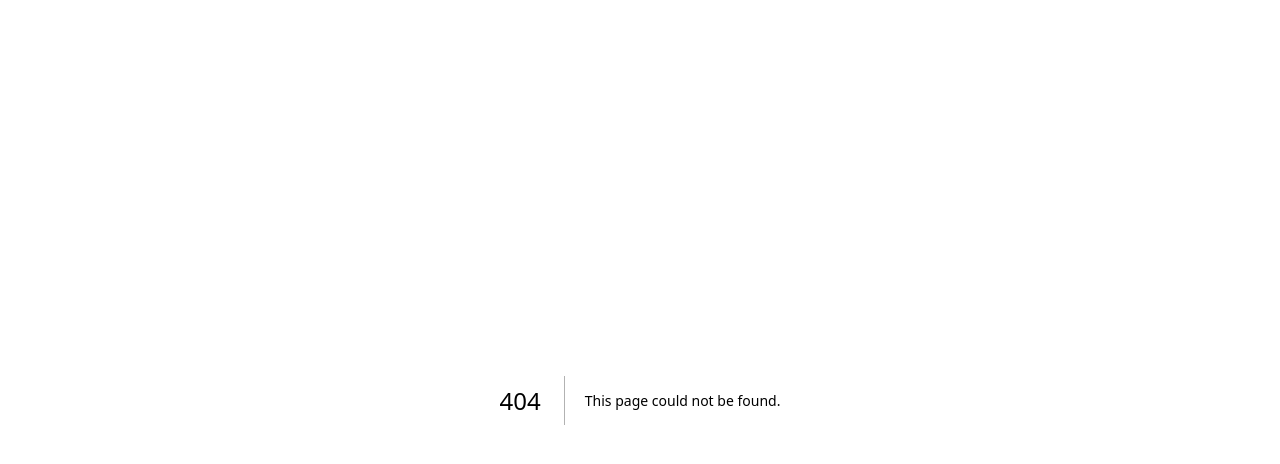
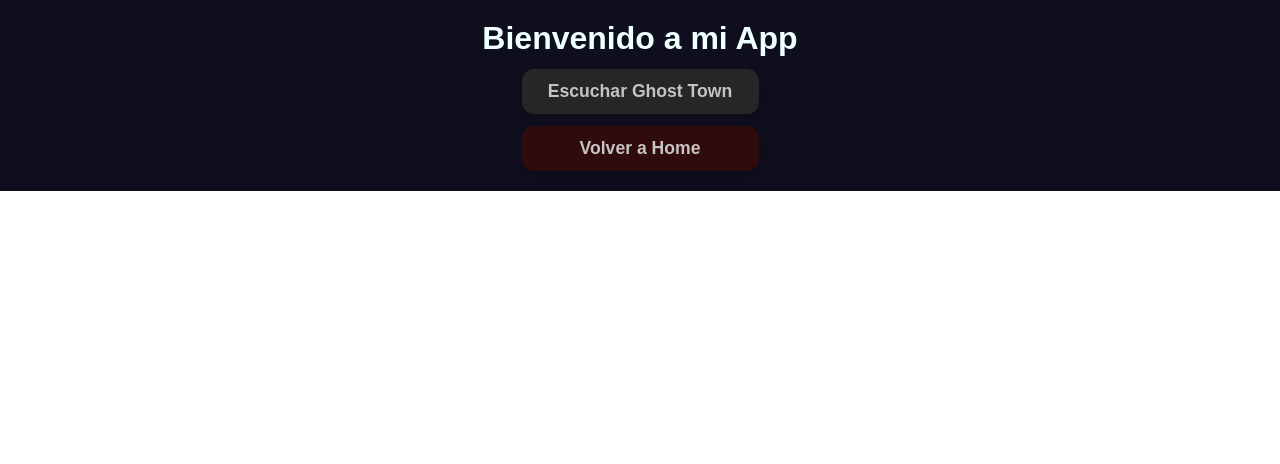
Before and after one commit to psalamanca/react_homework, a Next.js app: page /grijalba/js in a window 1280 px wide. Before the commit this address had no page. Shown: the top 464 px of the page. Built offline with nearby package versions, Linux system fonts and the light colour scheme.

Commit message:
New Change Grijalba

```diff
--- a/src/app/grijalba/components/Button.jsx
+++ b/src/app/grijalba/components/Button.jsx
@@ -2,7 +2,13 @@
 import "../css/StylesButton.css";
 
 function BtnRegister() {
-  return <button className="buttonR">Registrarse</button>;
+  return (
+    <>
+      <a href="https://www.youtube.com/watch?v=qAsHVwl-MU4&list=RDqAsHVwl-MU4&start_radio=1&pp=ygUKa2FueWUgd2VzdKAHAQ%3D%3D">
+        <button className="buttonR">Escuchar Ghost Town</button>
+      </a>
+    </>
+  );
 }
 
 export default BtnRegister;
--- a/src/app/grijalba/css/StylesButton.css
+++ b/src/app/grijalba/css/StylesButton.css
@@ -10,9 +10,37 @@
   cursor: pointer;
   transition: all 0.1s ease;
   box-shadow: 0 4px 6px rgba(0, 0, 0, 0.1);
+  margin-top: 12px;
 }
 
 .buttonR:hover {
   transform: translateY(-2px);
   box-shadow: 0 6px 12px rgba(0, 0, 0, 0.15);
 }
+
+.container1 {
+  display: flex;
+  justify-content: center;
+  align-items: center;
+  flex-direction: column;
+
+  background-color: rgb(14, 14, 31);
+  color: azure;
+  text-align: center;
+  padding: 20px;
+}
+
+.home {
+  background-color: rgb(48, 11, 11);
+  color: rgb(199, 195, 195);
+  width: 237px;
+  border: none;
+  border-radius: 12px;
+  padding: 12px 24px;
+  font-size: 1.1rem;
+  font-weight: 600;
+  cursor: pointer;
+  transition: all 0.1s ease;
+  box-shadow: 0 4px 6px rgba(0, 0, 0, 0.1);
+  margin-top: 12px;
+}
--- /dev/null
+++ b/src/app/grijalba/js/page.js
@@ -0,0 +1,16 @@
+import Button from "../components/Button";
+import "../css/StylesButton.css";
+
+function AppGrijalba() {
+  return (
+    <div className="container1">
+      <h1>Bienvenido a mi App </h1>
+      <Button />
+      <a href="../../../">
+        <button className="home">Volver a Home</button>
+      </a>
+    </div>
+  );
+}
+
+export default AppGrijalba;
```
Also changed, not shown: src/app/luis/components/Button.jsx (+6 -6 lines), src/app/page.js (+2 -5 lines).
